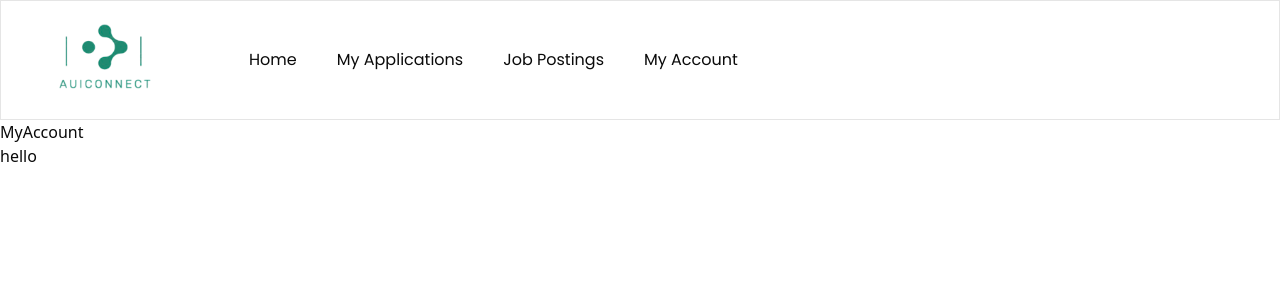
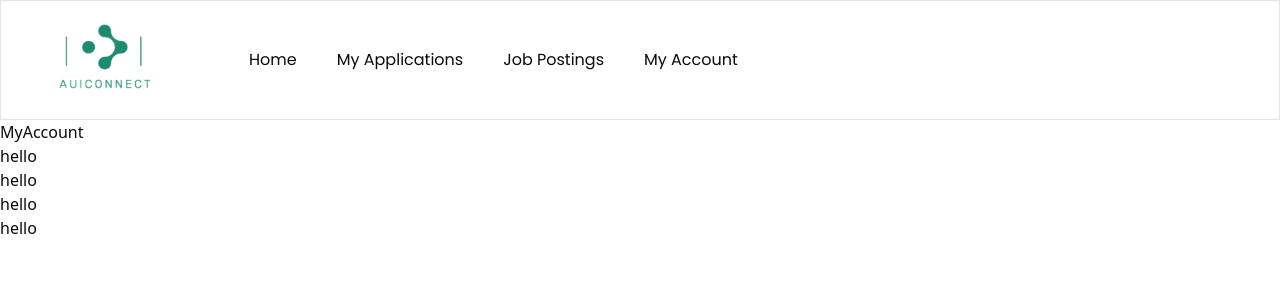
Before and after one commit to neocedrus/aui-students-careers, a React (Vite) app in the folder web/: page /Account in a window 1280 px wide. Shown: the top 300 px of the page. Built offline with nearby package versions, Linux system fonts and the light colour scheme.

Commit message:
task done

```diff
--- a/web/src/pages/MyAccount.jsx
+++ b/web/src/pages/MyAccount.jsx
@@ -6,6 +6,9 @@ function MyAccount() {
     <div>
       <div>MyAccount</div>
       <div> hello</div>
+      <div> hello</div>
+      <div> hello</div>
+      <div> hello</div>
     </div>
   )
 }
```
